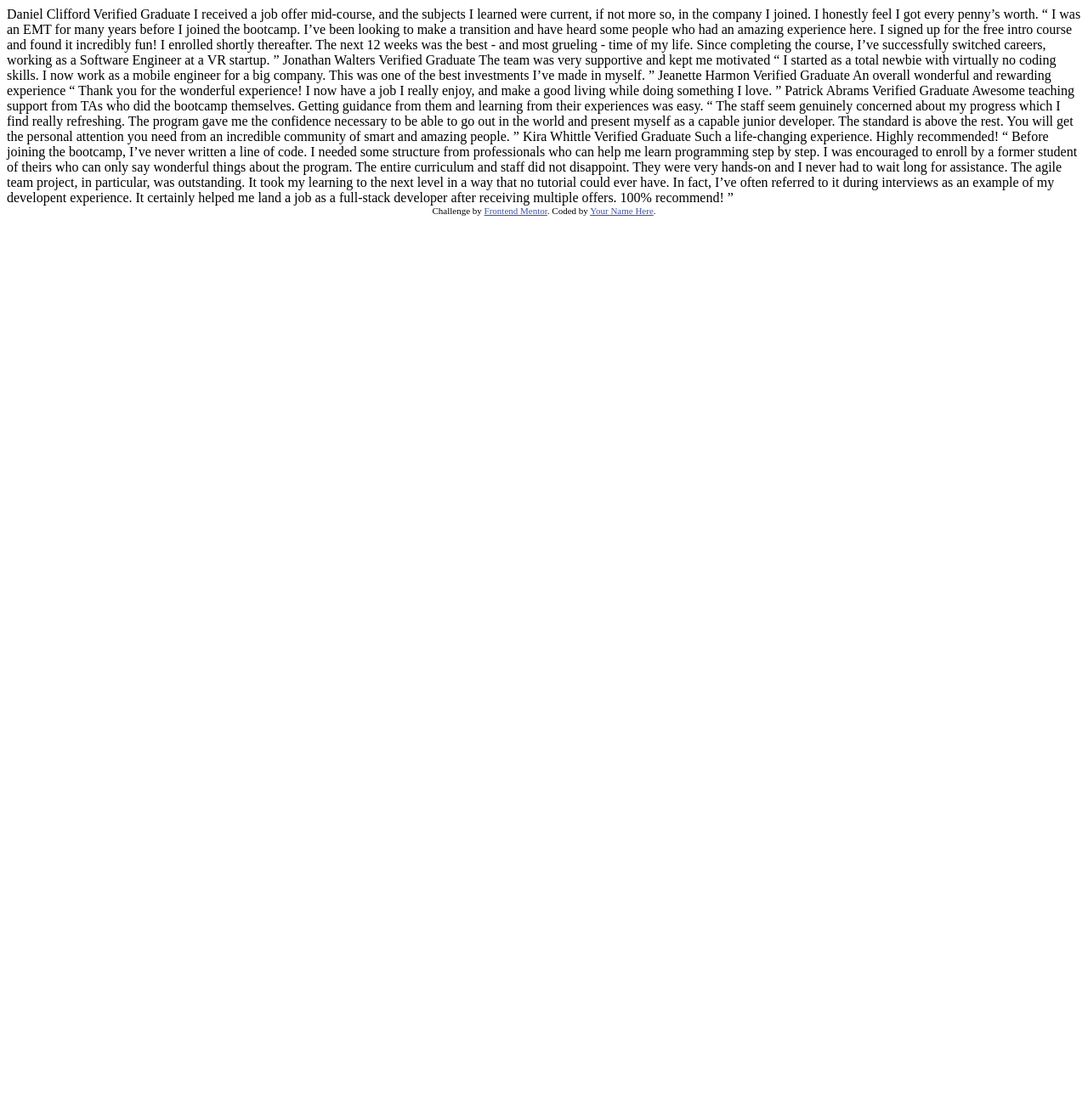
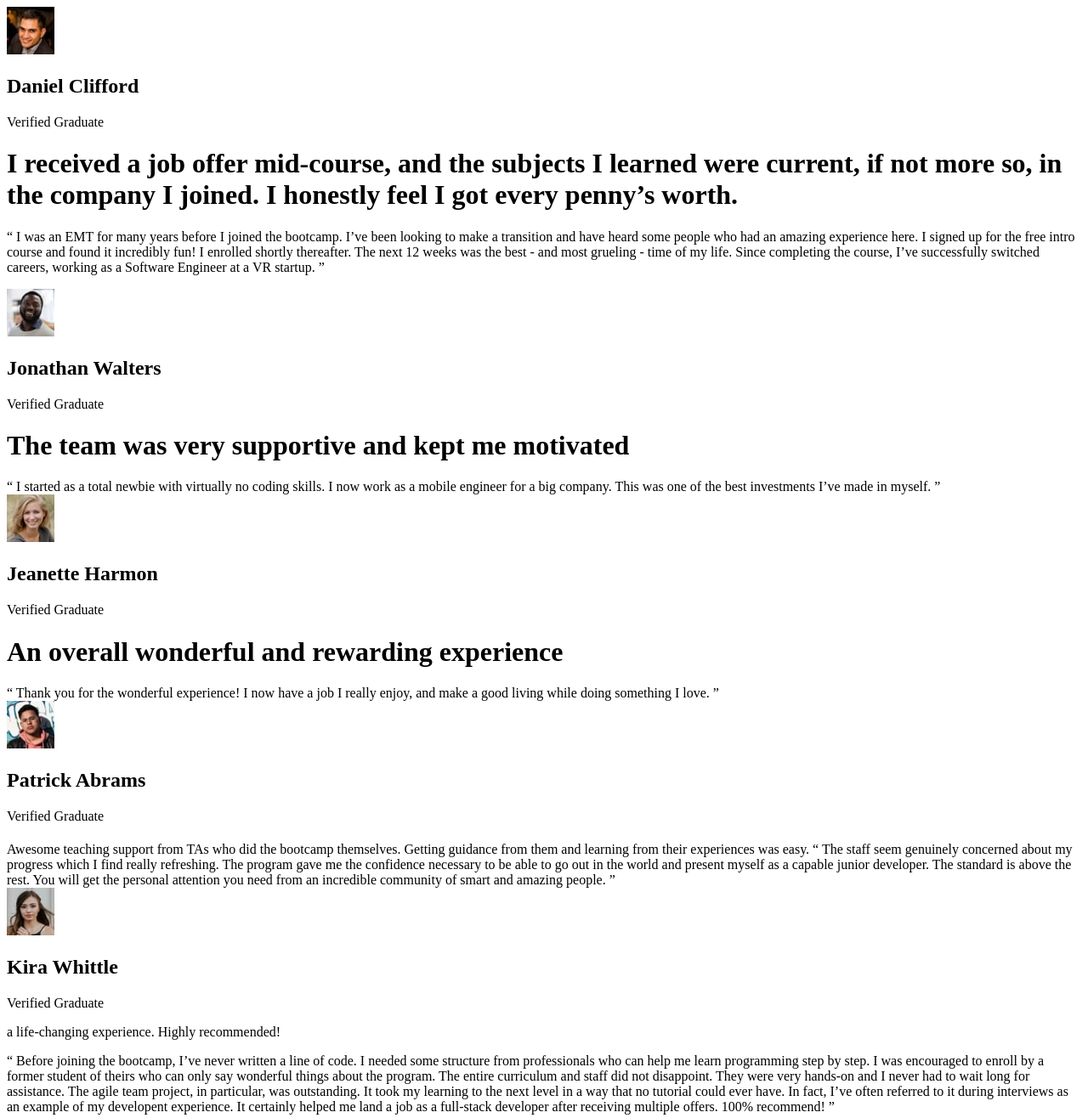
Before and after one commit to devmaingi/testimonialgridsection, a plain HTML site: page index.html in a window 1280 px wide. Shown: the top 1316 px of the page at 85% size. Before the commit the page ends 800 px from the top, so only its background shows below. Drawn offline with Linux system fonts and the light colour scheme.

Commit message:
styles link added

```diff
--- a/index.html
+++ b/index.html
@@ -7,7 +7,7 @@
   <link rel="icon" type="image/png" sizes="32x32" href="./images/favicon-32x32.png">
 
   <title>Frontend Mentor | [Challenge Name Here]</title>
-
+  <link rel="stylesheet" href="./styles.css">
   <!-- Feel free to remove these styles or customise in your own stylesheet 👍 -->
   <style>
     .attribution { font-size: 11px; text-align: center; }
@@ -15,50 +15,70 @@
   </style>
 </head>
 <body>
-  Daniel Clifford
-  Verified Graduate
+  <div class="grid-container">
+  <div class="container Daniel">
+  <img src="image-daniel.jpg" alt="Daniel Clifford">
+  <h2>Daniel Clifford</h2>
+  <p>Verified Graduate</p>
 
-  I received a job offer mid-course, and the subjects I learned were current, if not more so,
-  in the company I joined. I honestly feel I got every penny’s worth.
+  <h1>I received a job offer mid-course, and the subjects I learned were current, if not more so,
+  in the company I joined. I honestly feel I got every penny’s worth.</h1>
 
-  “ I was an EMT for many years before I joined the bootcamp. I’ve been looking to make a
+<p>“ I was an EMT for many years before I joined the bootcamp. I’ve been looking to make a
   transition and have heard some people who had an amazing experience here. I signed up
   for the free intro course and found it incredibly fun! I enrolled shortly thereafter.
   The next 12 weeks was the best - and most grueling - time of my life. Since completing
-  the course, I’ve successfully switched careers, working as a Software Engineer at a VR startup. ”
+  the course, I’ve successfully switched careers, working as a Software Engineer at a VR startup. ”</p>
+  </div>
 
-  Jonathan Walters
-  Verified Graduate
+  <div class="container Jonathan">
+  <img src="image-jonathan.jpg" alt="Jonathan Walters">
+  <h2>Jonathan Walters</h2>
+  <p>Verified Graduate</p>
 
-  The team was very supportive and kept me motivated
+  <h1>The team was very supportive and kept me motivated</h1>
 
   “ I started as a total newbie with virtually no coding skills. I now work as a mobile engineer
   for a big company. This was one of the best investments I’ve made in myself. ”
 
-  Jeanette Harmon
-  Verified Graduate
+  </div>
+  <div class="container Jeanette">
+  <img src="image-jeanette.jpg" alt="Jeanette Harmon">
+  <h2>Jeanette Harmon</h2>
+  <p>Verified Graduate</p>
 
-  An overall wonderful and rewarding experience
+
+  <h1>An overall wonderful and rewarding experience</h1>
 
   “ Thank you for the wonderful experience! I now have a job I really enjoy, and make a good living
   while doing something I love. ”
 
-  Patrick Abrams
-  Verified Graduate
+ </div>
 
-  Awesome teaching support from TAs who did the bootcamp themselves. Getting guidance from them and
-  learning from their experiences was easy.
+
+  <div class="container Patrick">
+  <img src="image-patrick.jpg" alt="Patrick Abrams">
+  <h2>Patrick Abrams</h2>
+  <p>Verified Graduate</p>
+
+  <h1></h1>Awesome teaching support from TAs who did the bootcamp themselves. Getting guidance from them and
+  learning from their experiences was easy.</h1>
+
 
   “ The staff seem genuinely concerned about my progress which I find really refreshing. The program
   gave me the confidence necessary to be able to go out in the world and present myself as a capable
   junior developer. The standard is above the rest. You will get the personal attention you need from
   an incredible community of smart and amazing people. ”
+  </div>
 
-  Kira Whittle
-  Verified Graduate
+  <div class="container Kira">
+  <img src="image-kira.jpg" alt="Kira Whittle">
+  <h2>Kira Whittle</h2>
+  <p>Verified Graduate</p>
 
-  Such a life-changing experience. Highly recommended!
+  <p>  a life-changing experience. Highly recommended!</p>
 
+  <p>
   “ Before joining the bootcamp, I’ve never written a line of code. I needed some structure from
   professionals who can help me learn programming step by step. I was encouraged to enroll by a former
   student of theirs who can only say wonderful things about the program. The entire curriculum and staff
@@ -67,7 +87,9 @@
   could ever have. In fact, I’ve often referred to it during interviews as an example of my developent
   experience. It certainly helped me land a job as a full-stack developer after receiving multiple offers.
   100% recommend! ”
+</p>
 
+  </div>
   <div class="attribution">
     Challenge by <a href="https://www.frontendmentor.io?ref=challenge" target="_blank">Frontend Mentor</a>.
     Coded by <a href="#">Your Name Here</a>.
```
